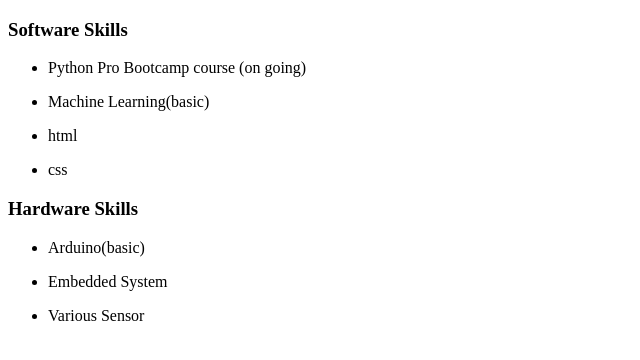
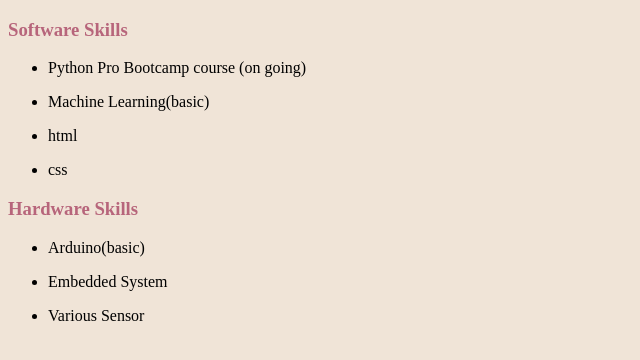
Before and after one commit to anshika9verma/cv, a plain HTML site: page Skills.html in a window 1280 px wide. Shown: the whole page, without its empty margins (0-640 px from the left). Drawn offline with Linux system fonts and the light colour scheme.

Commit message:
Update Skills.html

```diff
--- a/Skills.html
+++ b/Skills.html
@@ -3,7 +3,7 @@
   <head>
     <meta charset="utf-8">
     <title>Skills</title>
-    <link rel="resume.css">
+    <link rel="stylesheet" href="resume.css">
   </head>
   <body>
     <h3>Software Skills</h3>
```
